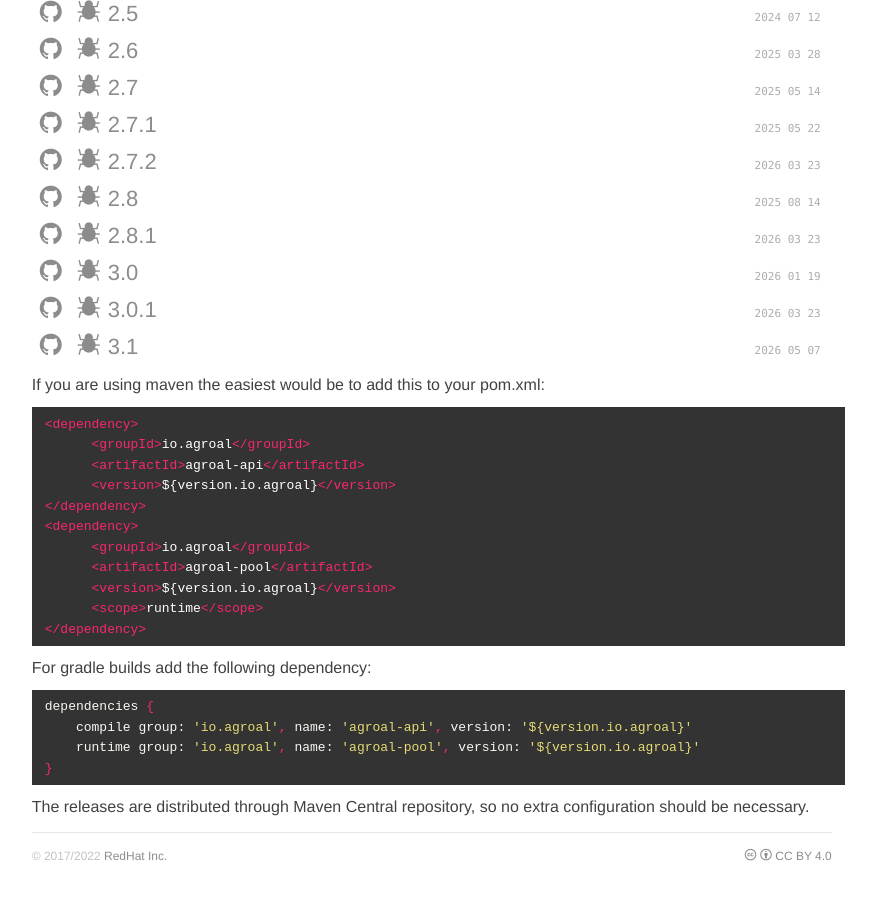
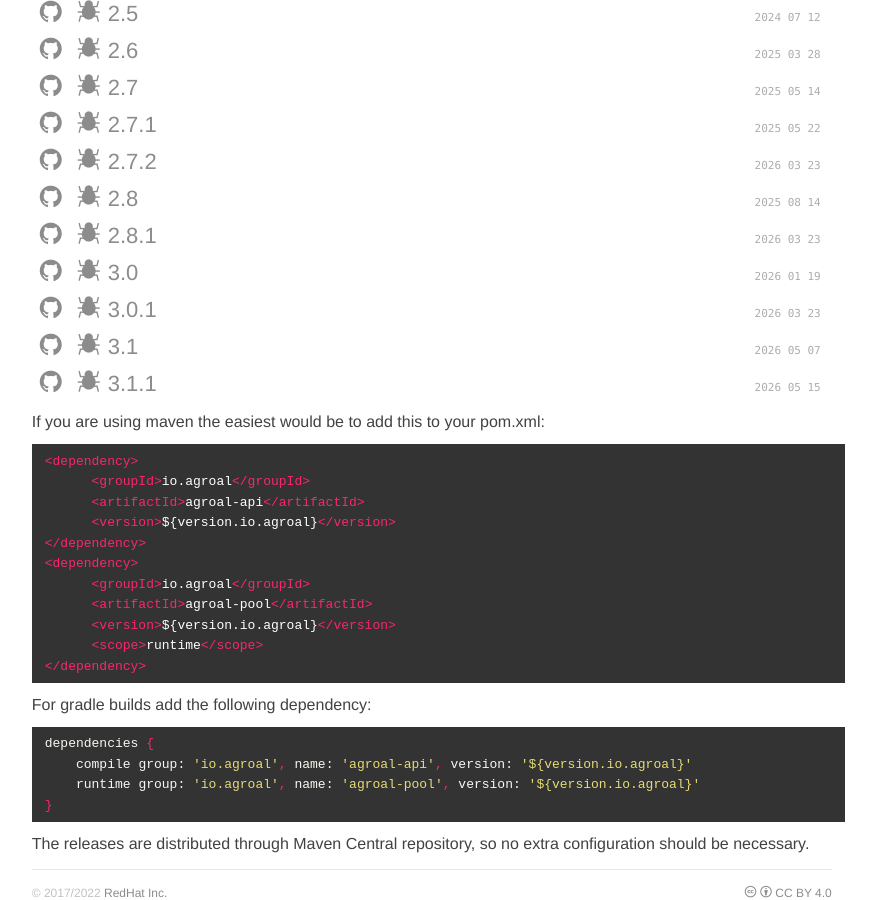
Before and after one commit to agroal/agroal.github.io, a Jekyll site: the page built from releases.html, in a window 1280 px wide and 900 px high, scrolled down 1164 px. Shown: the whole window, without its empty margins (308-1184 px from the left). Built offline with Jekyll 4.4.1, drawn with Linux system fonts in a browser that asks for light colours; some web fonts are replaced; before the commit the page ends 2027 px from its top, so only the background shows below that.

Commit message:
Agroal 3.1.1 release

```diff
--- a/_data/releases.yml
+++ b/_data/releases.yml
@@ -232,3 +232,9 @@
   announce: /release/announcement/2026/05/07/3.1-release.html
   github: https://github.com/agroal/agroal/releases/tag/3.1
   jira: https://redhat.atlassian.net/projects/AG/versions/65582
+
+- name: "3.1.1"
+  date: 2026-05-15
+  announce: /release/announcement/2026/05/07/3.1-release.html
+  github: https://github.com/agroal/agroal/releases/tag/3.1.1
+  jira: https://redhat.atlassian.net/projects/AG/versions/105983
```
